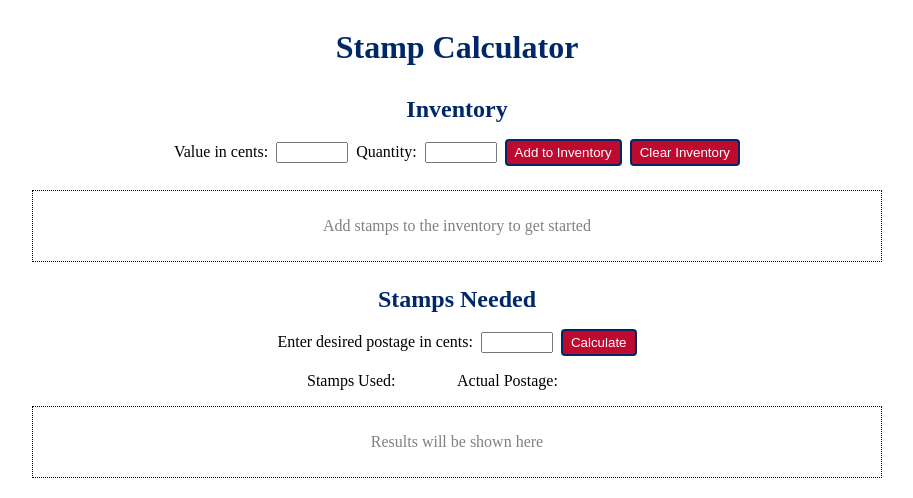
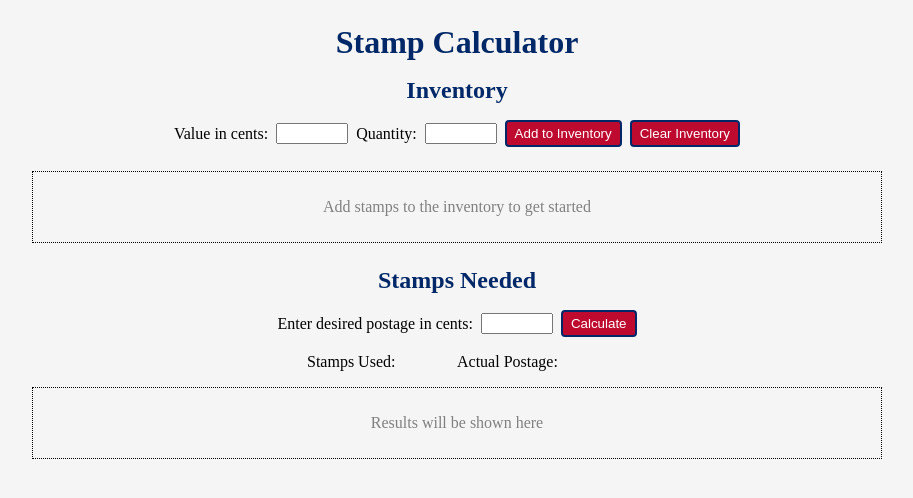
Before and after one commit to jagLas/stamp-calculator, a website with bundled scripts: page public/index.html in a window 1280 px wide. Shown: the whole page, without its empty margins (183-1096 px from the left). Built offline with nearby package versions, Linux system fonts and the light colour scheme.

Commit message:
changed background color

```diff
--- a/public/css/main.css
+++ b/public/css/main.css
@@ -9,11 +9,13 @@ body {
     display: flex;
     flex-direction: column;
     align-items: center;
+    background-color: whitesmoke;
 }
 
 h1 {
     color: #002868;
     text-align: center;
+    margin: 16px auto 8px;
 }
 
 h2 {
--- a/public/css/stamp.css
+++ b/public/css/stamp.css
@@ -51,6 +51,7 @@
 .value {
     align-items: flex-end;
     aspect-ratio: 1/1;
+    background-color: white;
     background-image: url(../images/usflag.svg);
     background-origin: content-box;
     background-position: top;
```
